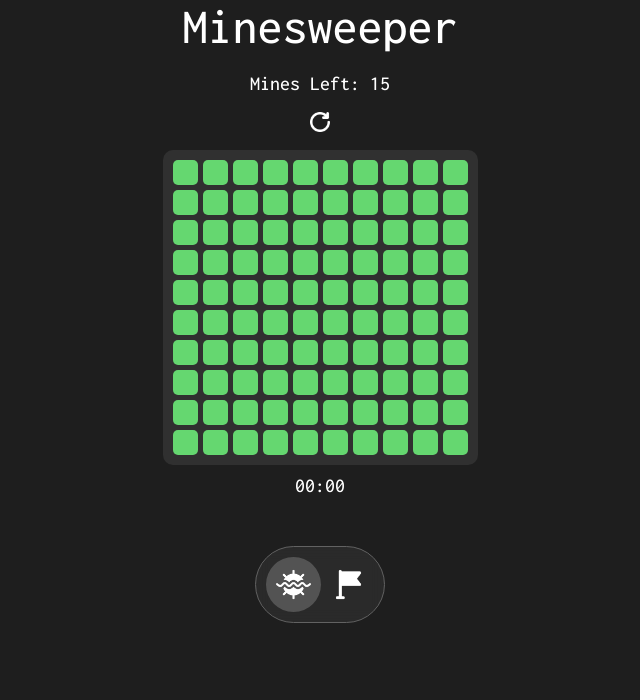
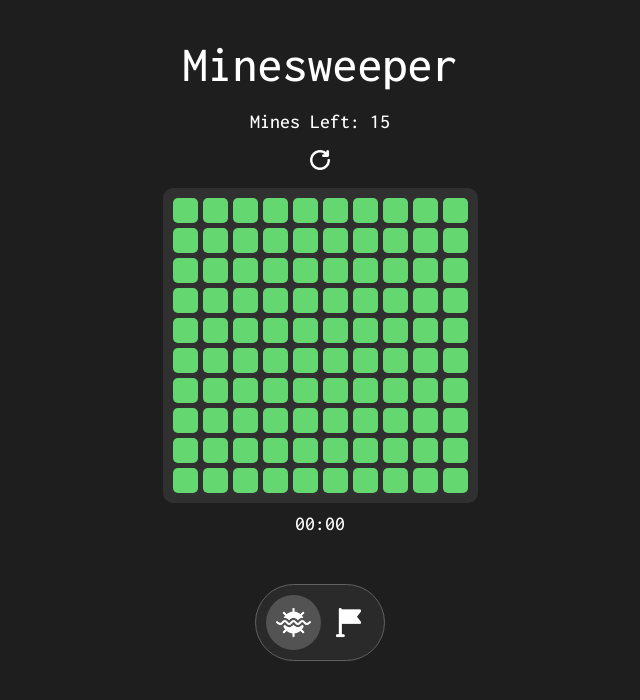
Before and after one commit to yuu200219/yuu-minesweeper.githib.io, a plain HTML site: page index.html in a window 1280 px wide. Shown: the whole page, without its empty margins (320-960 px from the left). Drawn offline with Linux system fonts and the light colour scheme.

Commit message:
margin edit

```diff
--- a/index.html
+++ b/index.html
@@ -16,7 +16,7 @@
 </head>
 <body>
     <div class="title">
-        <span class="main-title"></span>
+        <div class="main-title"></div>
         <p class="subtext">Mines Left: <span data-mine-count></span></p>
     </div>
     <div id="restart">
--- a/minesweeper.css
+++ b/minesweeper.css
@@ -7,7 +7,7 @@ body {
     align-items: center;
     justify-content: center;
     flex-direction: column;
-    margin: 0;
+    /* margin: 0; */
     background-color: rgb(30, 30, 30);
 }
 .restart-icon {
@@ -34,8 +34,8 @@ body {
     color: white;
     font-size: 50px;
     text-align: center;
+    margin-top: 30px;
     margin-bottom: 0;
-    margin: 0;
     transition: 1s;
 }
 .main-title[data-game="lose"] {
```
